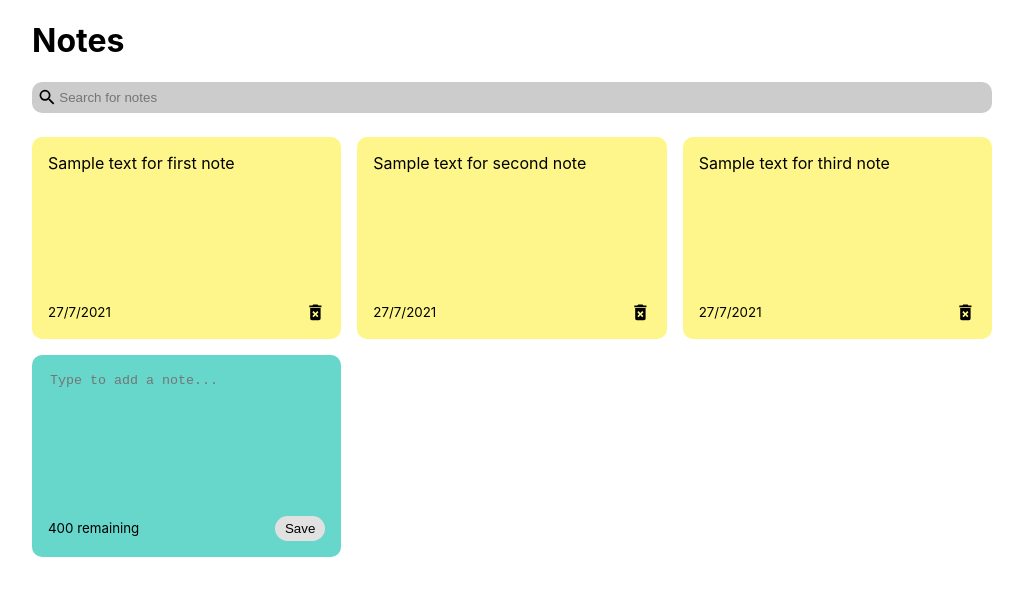
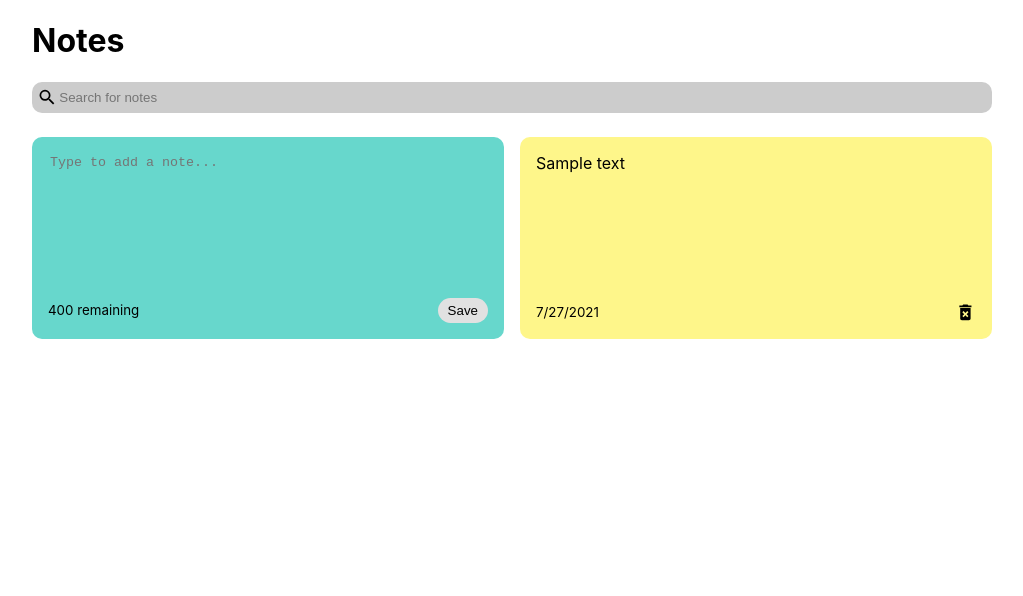
Before and after one commit to nitrolo/note-taking-app, a React (Create React App) app: page / in a window 1280 px wide. Shown: the top 596 px of the page, without its empty margins (128-1151 px from the left). Built offline with nearby package versions, Linux system fonts and the light colour scheme.

Commit message:
changed the order of notes

```diff
--- a/src/App.js
+++ b/src/App.js
@@ -7,18 +7,8 @@ const App = () => {
   const [notes, setNotes] = useState([
     {
       id: uuid(),
-      text: 'Sample text for first note',
-      date: '27/7/2021',
-    },
-    {
-      id: uuid(),
-      text: 'Sample text for second note',
-      date: '27/7/2021',
-    },
-    {
-      id: uuid(),
-      text: 'Sample text for third note',
-      date: '27/7/2021',
+      text: 'Sample text',
+      date: '7/27/2021',
     },
   ]);
 
@@ -43,7 +33,7 @@ const App = () => {
       text: text,
       date: date.toLocaleDateString(),
     };
-    const newNotes = [...notes, newNote];
+    const newNotes = [newNote, ...notes];
     setNotes(newNotes);
   };
 
--- a/src/components/NotesList.js
+++ b/src/components/NotesList.js
@@ -5,6 +5,7 @@ import Note from './Note';
 const NotesList = ({ notes, handleAddNote, handleDeleteNote }) => {
   return (
     <div className='notes-list'>
+      <AddNote handleAddNote={handleAddNote} />
       {notes.map((note) => (
         <Note
           id={note.id}
@@ -13,7 +14,6 @@ const NotesList = ({ notes, handleAddNote, handleDeleteNote }) => {
           handleDeleteNote={handleDeleteNote}
         />
       ))}
-      <AddNote handleAddNote={handleAddNote} />
     </div>
   );
 };
```
